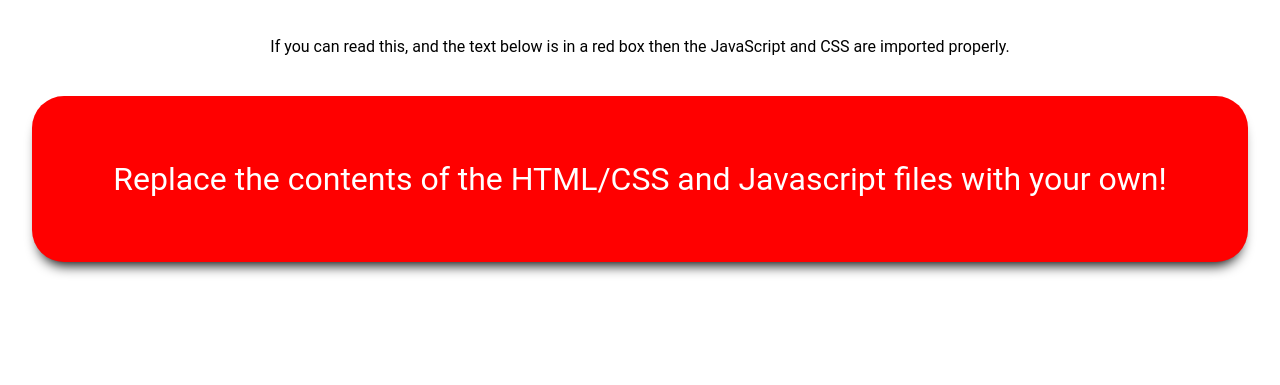
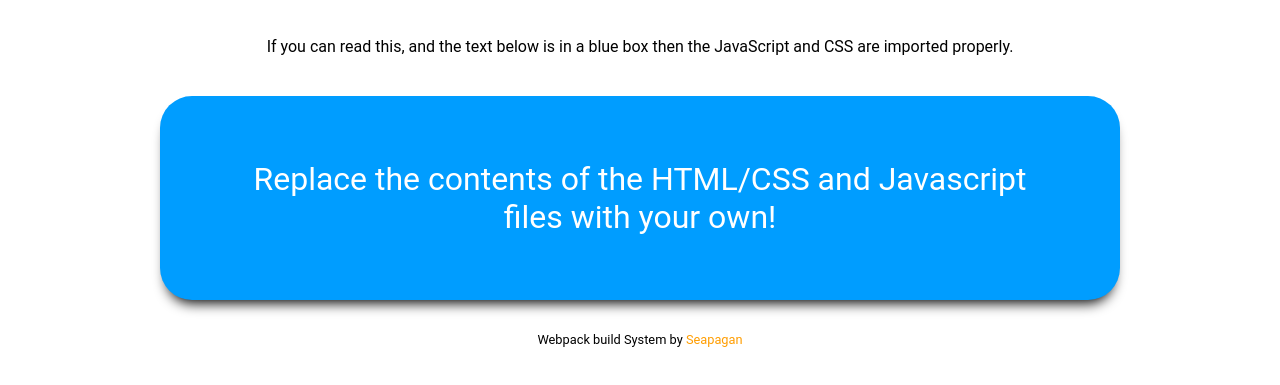
Before and after one commit to seapagan/sp-build, a website built with webpack: page src/index.html in a window 1280 px wide. Shown: the part 73-458 px from the top of the page. Built offline with nearby package versions, Linux system fonts and the light colour scheme.

Commit message:
update Placeholder code

```diff
--- a/src/index.html
+++ b/src/index.html
@@ -13,8 +13,14 @@
       If you can read this, the JavaScript is not loading properly! The page
       will be unstyled also.
     </p>
-    <p class="horrible-red">
+    <p class="big-box">
       Replace the contents of the HTML/CSS and Javascript files with your own!
     </p>
+    <footer>
+      Webpack build System by
+      <a href="https://github.com/seapagan/webpack-skel" target="_blank"
+        >Seapagan</a
+      >
+    </footer>
   </body>
 </html>
--- a/src/index.js
+++ b/src/index.js
@@ -2,7 +2,7 @@
 import "./styles/site.css";
 
 // prove that our JS file is loaded, remove for production!
-const msg = "If you can read this, and the text below is in a red box then"+
+const msg = "If you can read this, and the text below is in a blue box then"+
 " the JavaScript and CSS are imported properly.";
 document.getElementById("js-test").innerText = msg;
 document.querySelector(".no-js").style.display = "none";
--- a/src/styles/site.css
+++ b/src/styles/site.css
@@ -9,6 +9,8 @@
 /* ----------- DELETE BELOW THIS and replace with your own styles ----------- */
 body {
   font-family: Roboto, sans-serif;
+  width: 80%;
+  margin: 0 auto;
 }
 
 h1 {
@@ -21,11 +23,11 @@ h1 {
   padding: 0.5em;
 }
 
-.horrible-red {
+.big-box {
   text-align: center;
   padding: 2em;
   margin: 1em;
-  background-color: red;
+  background-color: hsl(203, 100%, 50%);
   color: white;
   font-size: 2em;
   border-radius: 1em;
@@ -34,4 +36,26 @@ h1 {
 
 .no-js {
   text-align: center;
+  color: red;
+  font-weight: 700;
 }
+
+footer {
+  font-size: 0.8em;
+  text-align: center;
+}
+
+footer a {
+  color: hsl(37, 100%, 50%);
+  text-decoration: none;
+}
+
+@media screen and (max-width: 400px) {
+  body {
+    width: 95%;
+  }
+
+  .big-box {
+    font-size: 1.5em;
+  }
+}
```
Also changed, not shown: .stylelintrc.json, README.md.
